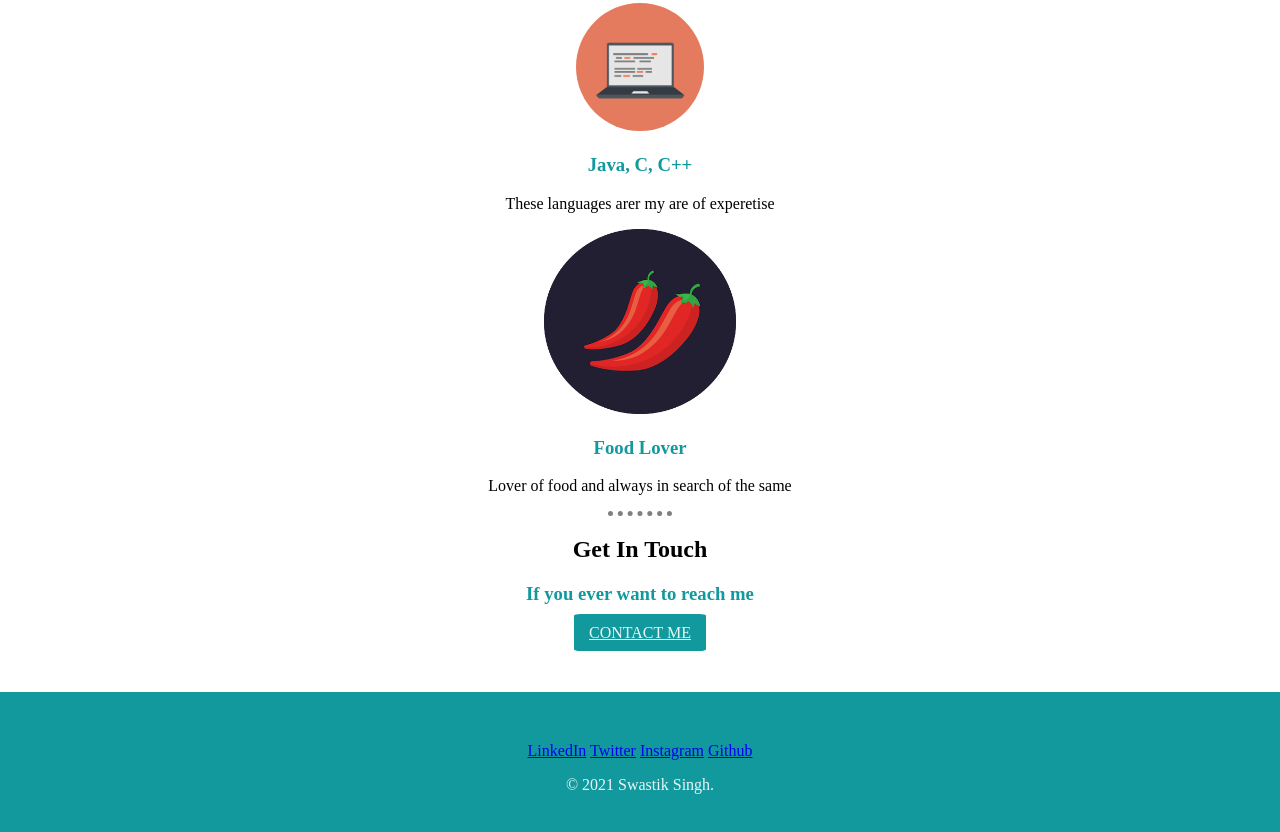
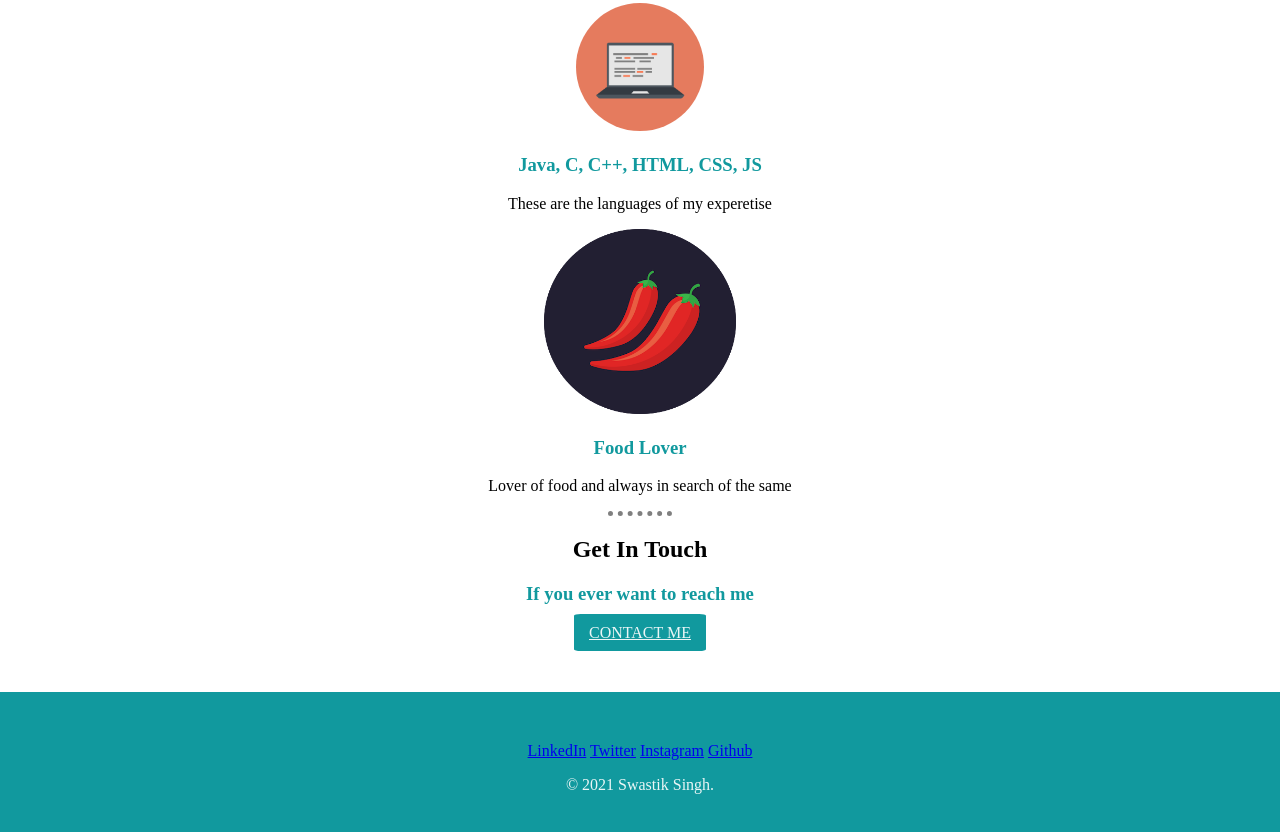
Before and after one commit to swastik2611/My-CSS, a plain HTML site: page index.html in a window 1280 px wide. Shown: the part 1167-1999 px from the top of the page. Drawn offline with Linux system fonts and the light colour scheme.

Commit message:
Update index.html

```diff
--- a/index.html
+++ b/index.html
@@ -28,8 +28,8 @@
       <h2 class="te">My Skills.</h2>
       <div class="skill-row">
         <img class="comp" src="Images/computer.png" height="250" width=" 250" alt="Computer">
-        <h3> Java, C, C++ </h3>
-        <p> These languages arer my are of experetise  </p>
+        <h3> Java, C, C++, HTML, CSS, JS </h3>
+        <p> These are the languages of my experetise  </p>
       </div>
         <div class="skill-row">
           <img class="chill" src="Images/chillies.png"  alt="Food">
```
